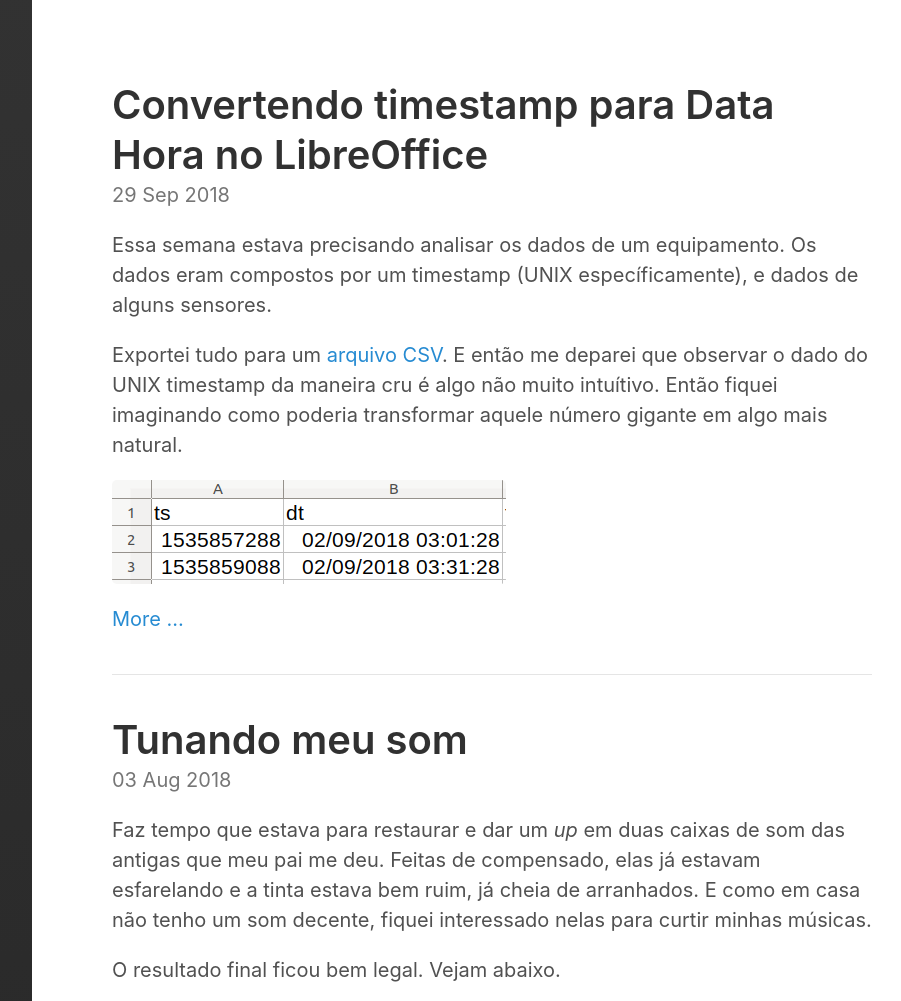
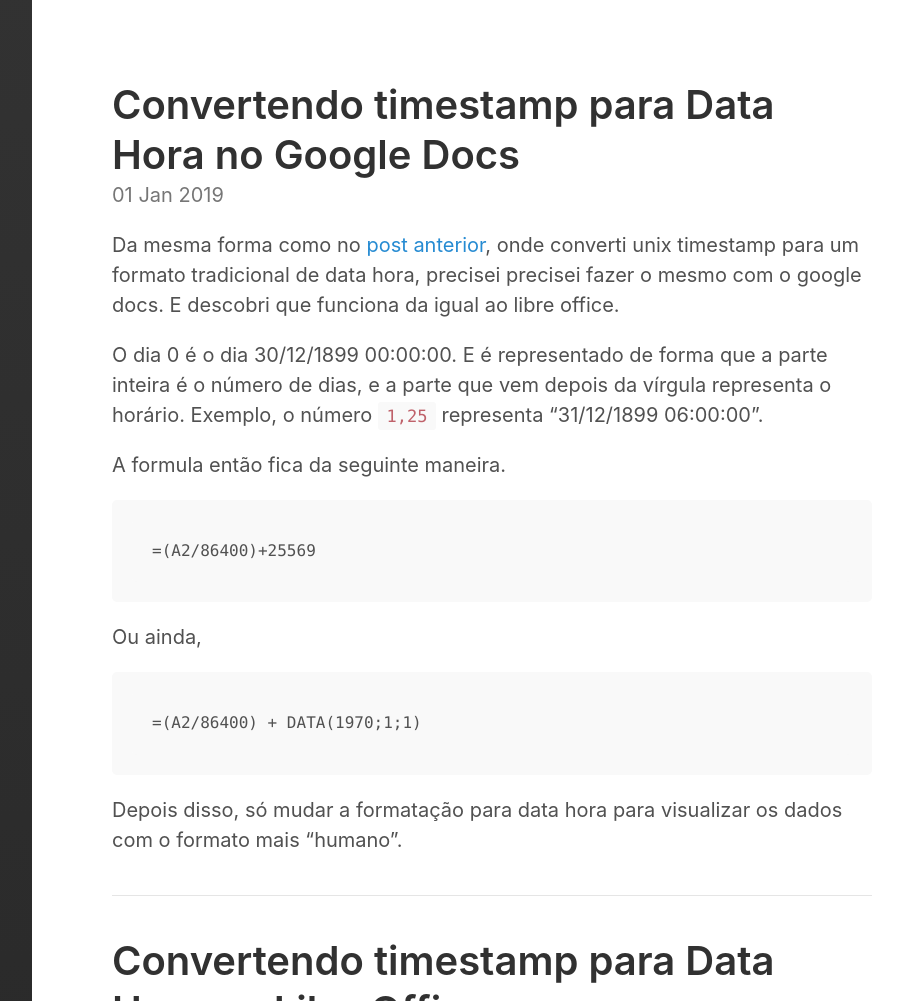
Before and after one commit to djunho/djunho.github.io, a Jekyll site: the page built from index.html, in a window 1280 px wide, cut to the strip 0-1001 px from the top of the page. Shown: the whole strip, without its empty margins (328-1229 px from the left). Built offline with Jekyll 4.4.1, drawn with Linux system fonts in a browser that asks for light colours; the list of posts is cut into pages by our own code; some of the changed text lies outside the part shown.

Commit message:
Timestamp para o google docs

````diff
--- /dev/null
+++ b/_posts/2019-01-01-timestamp-para-data-hora-no-google-docs.md
@@ -0,0 +1,25 @@
+---
+layout: post
+title: "Convertendo timestamp para Data Hora no Google Docs"
+tags:
+  - Google
+  - Docs
+  - timestamp
+  - spreedsheet
+---
+
+Da mesma forma como no [post anterior](http://danieljunho.com/2018/09/29/timestamp-para-data-hora-no-libreoffice.html), onde converti unix timestamp para um formato tradicional de data hora, precisei precisei fazer o mesmo com o google docs. E descobri que funciona da igual ao libre office.
+
+O dia 0 é o dia 30/12/1899 00:00:00. E é representado de forma que a parte inteira é o número de dias, e a parte que vem depois da vírgula representa o horário. Exemplo, o número ```1,25``` representa "31/12/1899 06:00:00".
+
+A formula então fica da seguinte maneira.
+```
+=(A2/86400)+25569
+```
+
+Ou ainda,
+```
+=(A2/86400) + DATA(1970;1;1)
+```
+
+Depois disso, só mudar a formatação para data hora para visualizar os dados com o formato mais "humano".
````
Also changed, not shown: _posts/2018-09-29-timestamp-para-data-hora-no-libreoffice.md (+1 -1 lines).
